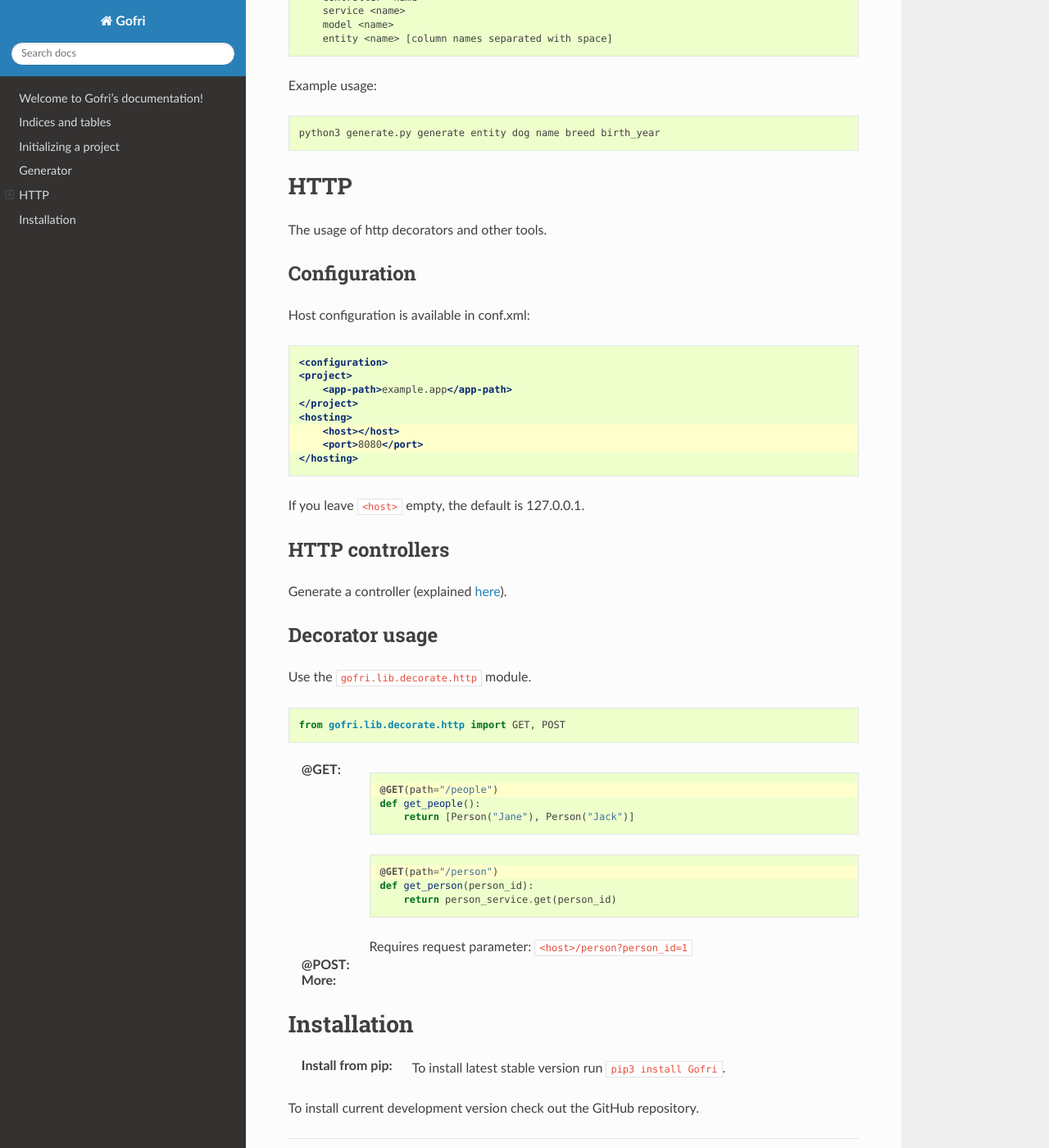
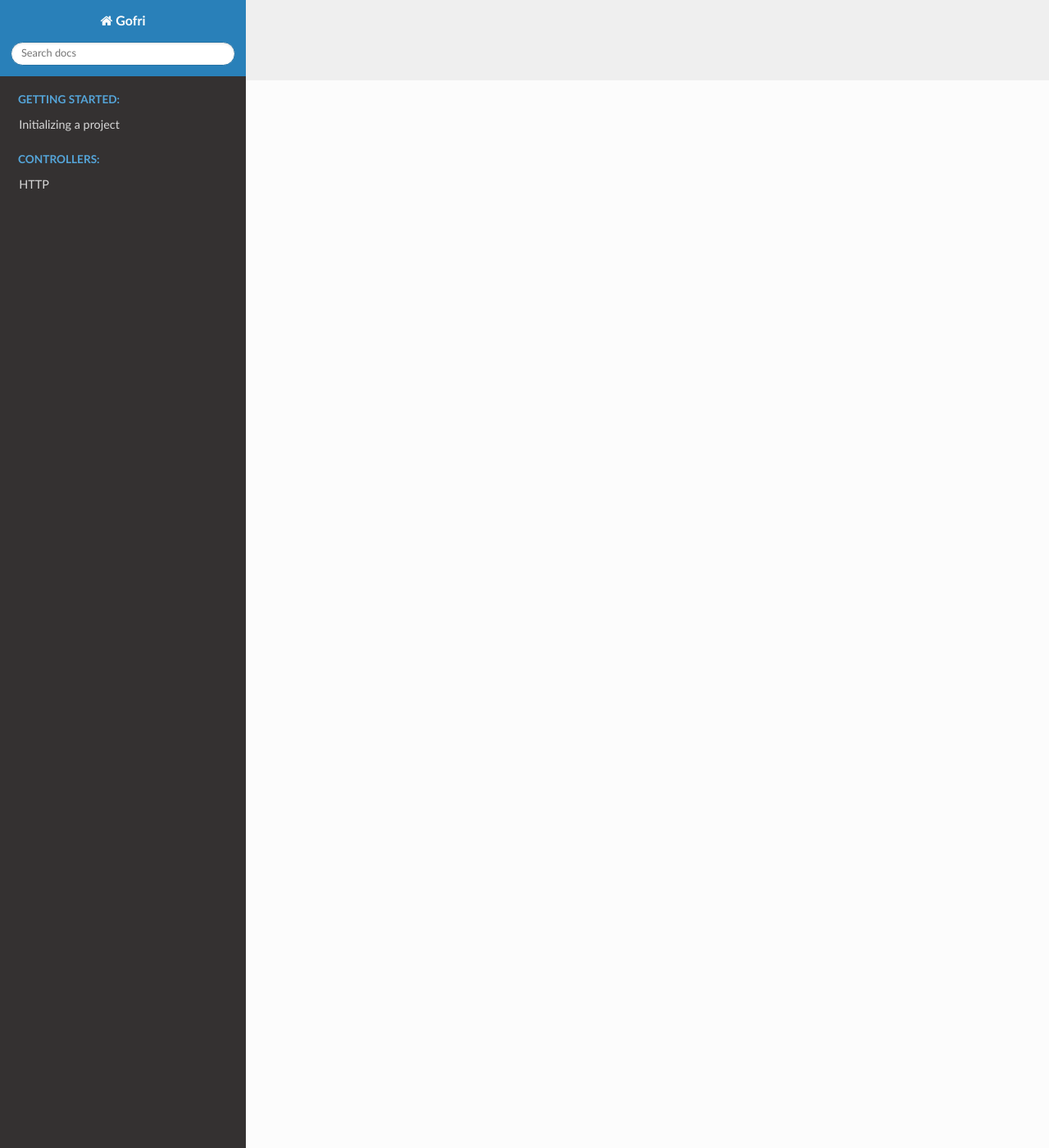
Before and after one commit to ThomasKenyeres/gofri-docs, a Sphinx documentation site: the page built from docs/index.rst, in a window 1280 px wide and 1400 px high, scrolled down 1302 px. Shown: the whole window at 82% size. Built offline with Sphinx 7.4.7 and the Read the Docs theme 2.0.0, drawn with Linux system fonts in a browser that asks for light colours; formulas are drawn with MathJax 3; some of the changed text lies outside the part shown.

```diff
--- a/docs/http.rst
+++ b/docs/http.rst
@@ -59,6 +59,9 @@ Use the ``gofri.lib.decorate.http`` module.
 
     Requires request parameter: ``<host>/person?person_id=1``
 
-:@POST:
+:@POST: \
+    ``@POST`` works the same way as ``@GET`` in ``v1.0.1``, and all kind of request data can be accessed as in Flask.
 
 :More:
+
+    ``@HEAD``, ``@PUT`` and ``@DELETE`` is also available, currently they work the same way as ``@POST``.
--- a/docs/index.rst
+++ b/docs/index.rst
@@ -7,21 +7,18 @@ Welcome to Gofri's documentation!
 =================================
 
 .. toctree::
-    :maxdepth: 2
-    :caption: Contents:
+    :maxdepth: 1
+    :caption: Getting started:
+
+    init
+
+.. toctree::
+    :maxdepth: 1
+    :caption: Controllers:
+
+    http
 
 
-
-
-Indices and tables
-==================
-
-* :ref:`genindex`
-* :ref:`modindex`
-* :ref:`search`
-
-
-.. include:: init.rst
-.. include:: generator.rst
-.. include:: http.rst
-.. include:: install.rst
+.. toctree::
+    :maxdepth: 2
+    :caption: Configuration:
```
